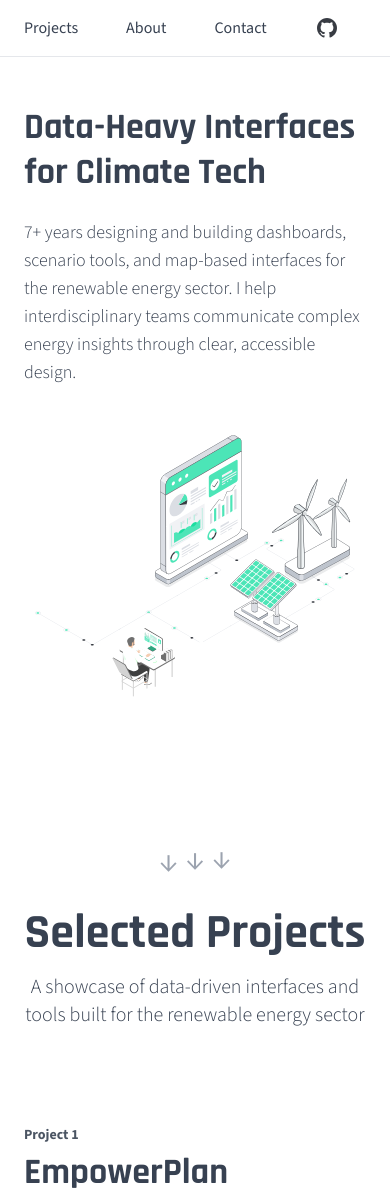
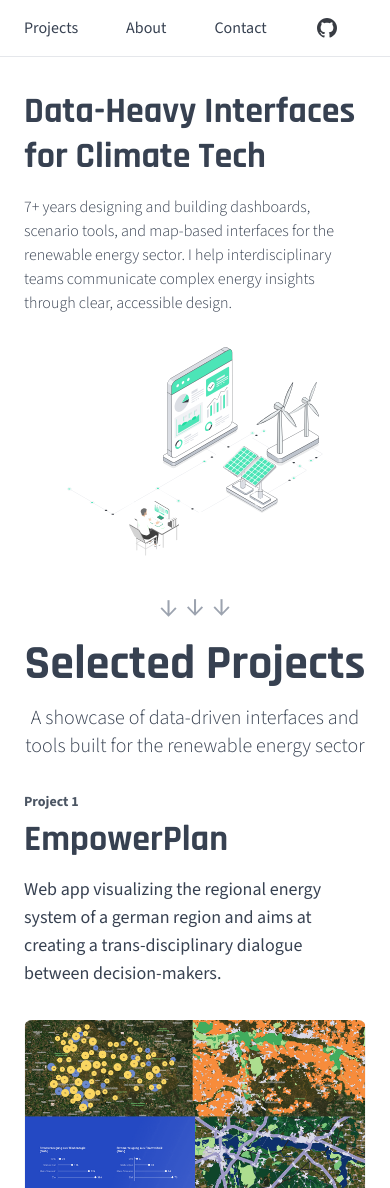
Before and after one commit to bmlancien/portfolio-2026, a React (Vite) app: page / in a window 390 px wide. Shown: the top 1188 px of the page. Built offline with nearby package versions, Linux system fonts and the light colour scheme.

Commit message:
Show Selected Projects on laptop screens

```diff
--- a/src/components/Hero.jsx
+++ b/src/components/Hero.jsx
@@ -3,18 +3,18 @@
 const Hero = () => {
   return (
     <section className="bg-white">
-      <div className="max-w-8xl mx-auto px-6 lg:px-8 xl:px-12 py-12 md:py-24">
+      <div className="max-w-8xl mx-auto px-6 lg:px-8 xl:px-12 py-8 md:py-16 lg:py-20">
         <div className="flex flex-col lg:flex-row items-center">
           <div>
-            <h1 className="text-4xl md:text-6xl lg:text-7xl xl:text-8xl font-bold font-rajdhani text-gray-700 mb-6 leading-tight">
+            <h1 className="text-4xl md:text-5xl lg:text-6xl xl:text-8xl font-bold font-rajdhani text-gray-700 mb-4 leading-tight">
               Data-Heavy Interfaces for Climate Tech
             </h1>
-            <p className="text-lg md:text-xl lg:text-2xl xl:text-3xl font-light text-gray-700">
+            <p className="text-base md:text-lg lg:text-xl xl:text-3xl font-light text-gray-700">
               7+ years designing and building dashboards, scenario tools, and map-based interfaces for the renewable energy sector.
               I help interdisciplinary teams communicate complex energy insights through clear, accessible design.
             </p>
           </div>
-          <div className="flex items-center justify-center w-full max-w-[20rem] md:max-w-[24rem] lg:max-w-[30rem] pt-12">
+          <div className="flex items-center justify-center w-full max-w-[16rem] md:max-w-[20rem] lg:max-w-[26rem] pt-8 lg:pt-0">
             <img src="/images/hero_img.svg" alt="Hero illustration" className="w-full h-auto" />
           </div>
         </div>
--- a/src/components/Projects.jsx
+++ b/src/components/Projects.jsx
@@ -32,10 +32,10 @@
 
   return (
     <section id="projects" className="bg-white">
-      <div className="max-w-8xl mx-auto px-6 lg:px-8 xl:px-12 py-24">
+      <div className="max-w-8xl mx-auto px-6 lg:px-8 xl:px-12 pt-0 2xl:pt-8 pb-12 lg:pb-20">
         {/* Section Header */}
         {/* Downward arrows indicating scrollable content */}
-        <div className="flex justify-center space-x-2 mb-8">
+        <div className="flex justify-center space-x-2 mb-4">
           {[0, 1, 2].map((i) => (
             <span
               key={i}
@@ -47,7 +47,7 @@
             </span>
           ))}
         </div>
-        <div className="mb-24">
+        <div className="mb-8 lg:mb-10">
           <h2 className="text-center text-5xl font-bold font-rajdhani text-gray-700 mb-4">Selected Projects</h2>
           <p className="text-center text-xl font-light text-gray-700">
             A showcase of data-driven interfaces and tools built for the renewable energy sector
```
